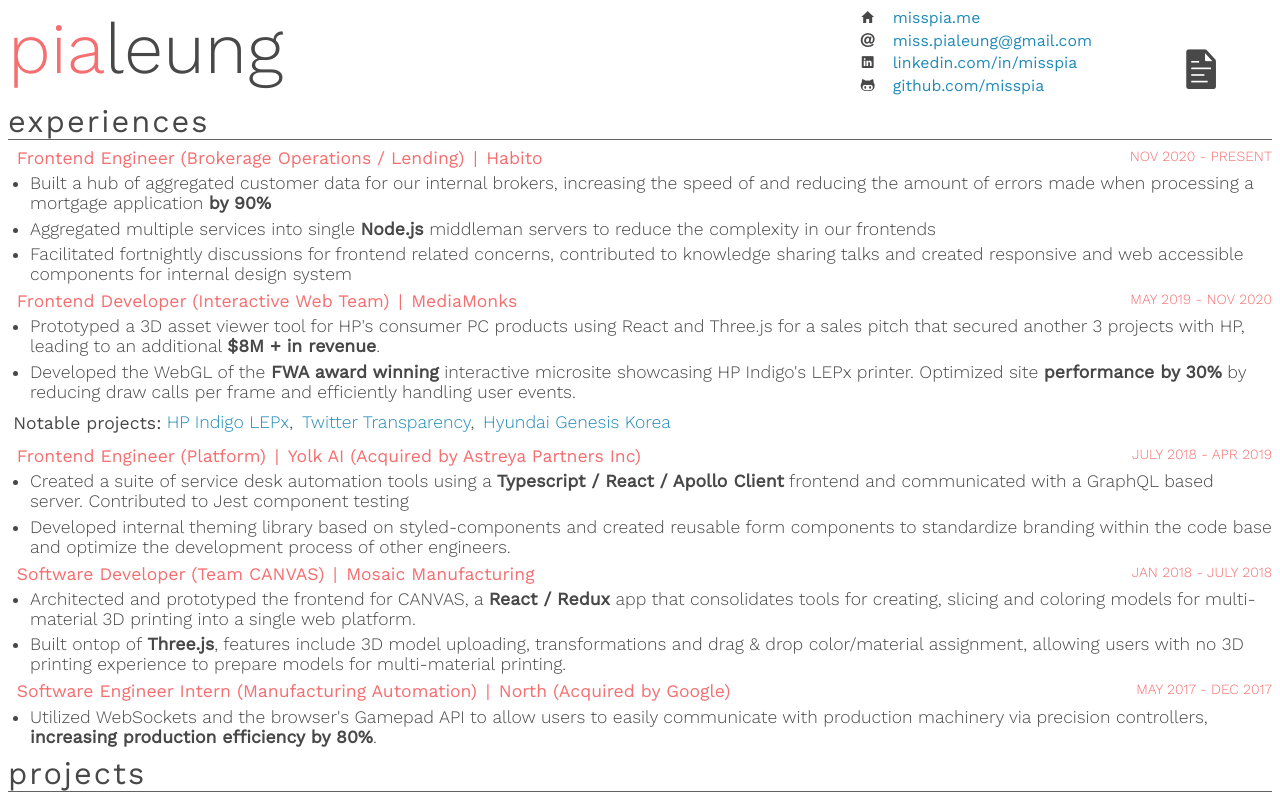
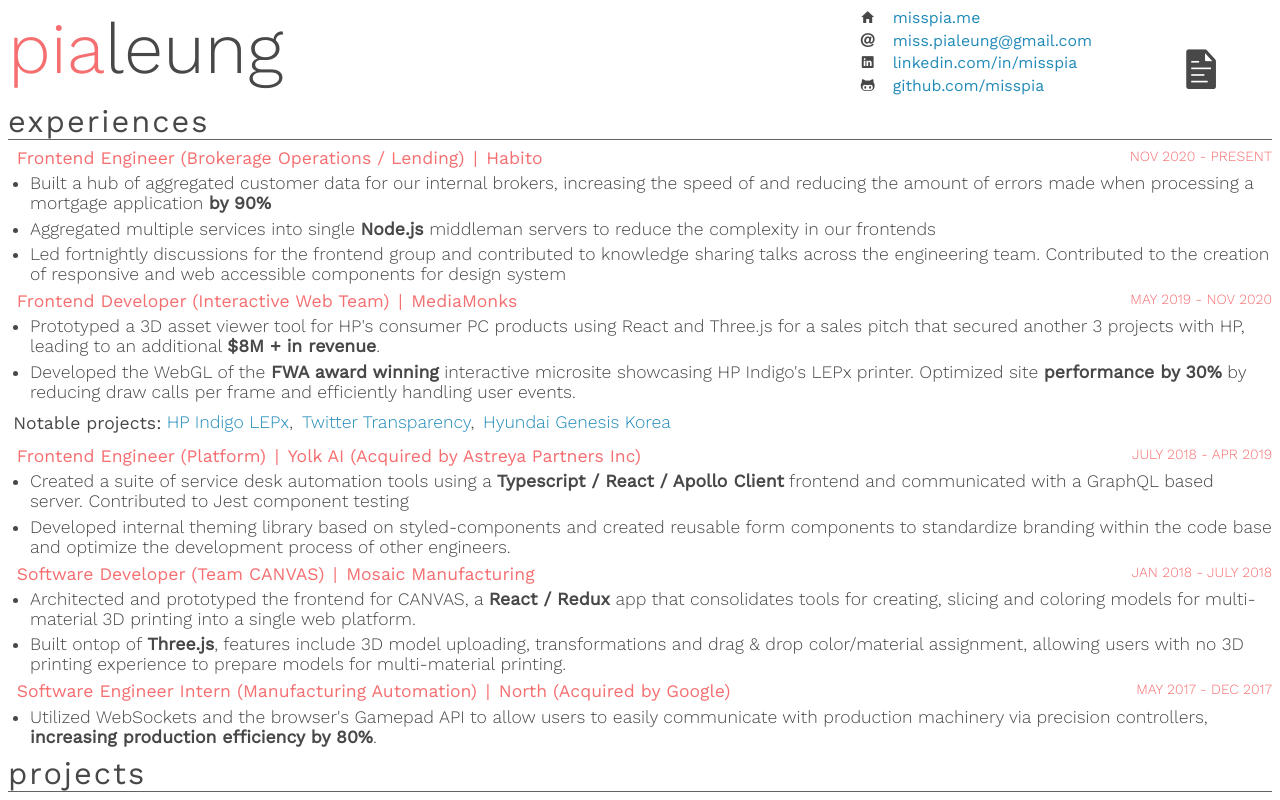
Before and after one commit to misspia/resume, a React app: page / in a window 1280 px wide. Shown: the top 800 px of the page. Built offline with nearby package versions, Linux system fonts and the light colour scheme.

Commit message:
update habito

```diff
--- a/src/experiences/metadata.js
+++ b/src/experiences/metadata.js
@@ -37,9 +37,9 @@
 					Aggregated multiple services into single <b>Node.js</b> middleman servers to reduce the complexity in our frontends
 				`,
 				`
-					Facilitated fortnightly discussions for frontend related concerns, contributed to knowledge sharing talks and
-					created responsive and web accessible components for internal design system
-				`
+					Led fortnightly discussions for the frontend group and contributed to knowledge sharing talks across the engineering
+					team. Contributed to the creation of responsive and web accessible components for design system
+					`
 			],
 			keywords: []
 		},
```
Also changed, not shown: 2 other files (tests, documents, lock files or other folders).
